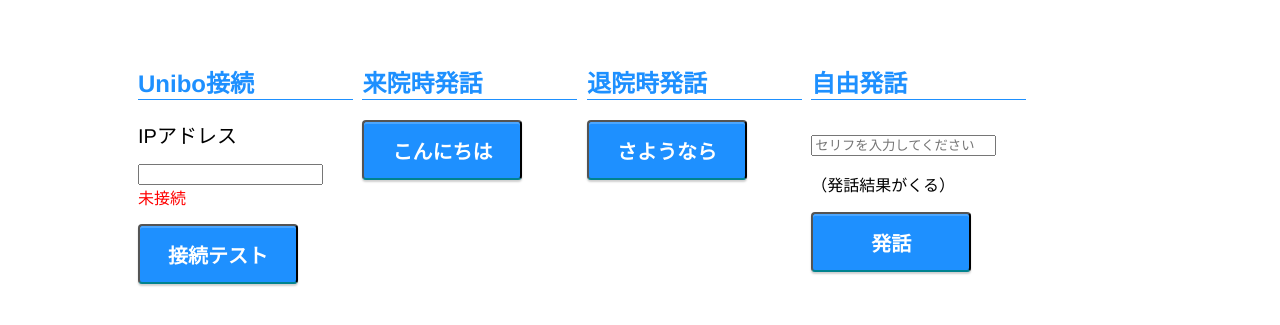
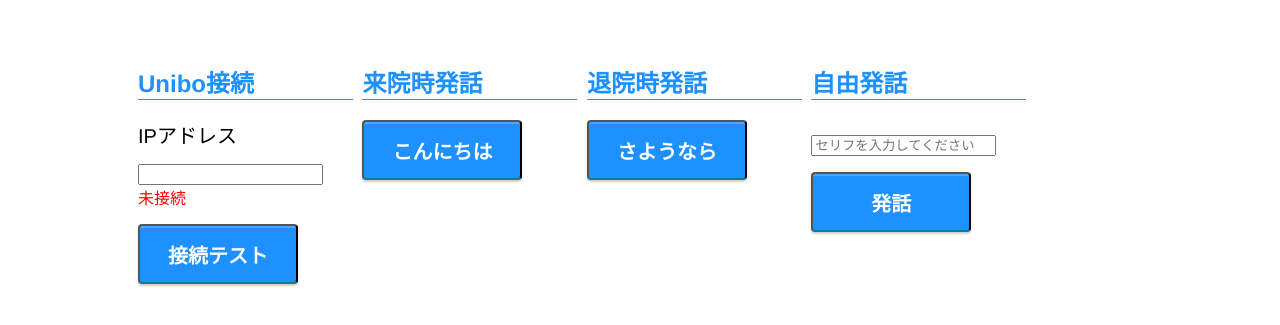
Before and after one commit to matsumoto529/UniboController, a website: page src/index.html in a window 1280 px wide. Both pictures are taken after a click on the button "発話". Shown: the part 87-412 px from the top of the page. Drawn offline with Linux system fonts and the light colour scheme; no server answers.

Commit message:
html commit

```diff
--- a/src/index.html
+++ b/src/index.html
@@ -48,6 +48,8 @@
                 oReq.addEventListener("load", connect);
                 oReq.open("POST", url);
                 oReq.send(serif);
+
+                document.getElementById("utterance").innerHTML = "<span>" + serif + "</span>";
             }
         </script>
     </head>
@@ -88,7 +90,7 @@
                     <h2>自由発話</h2>
                     <div>
                         <input type="text" placeholder="セリフを入力してください" value="" id="utterance_text">
-                        <p>（発話結果がくる）</p>
+                        <p id="utterance"><br></p>
                         <input type="button" value="発話" onclick="utterance()" class="text_size">
                     </div>
                 </div>
```
